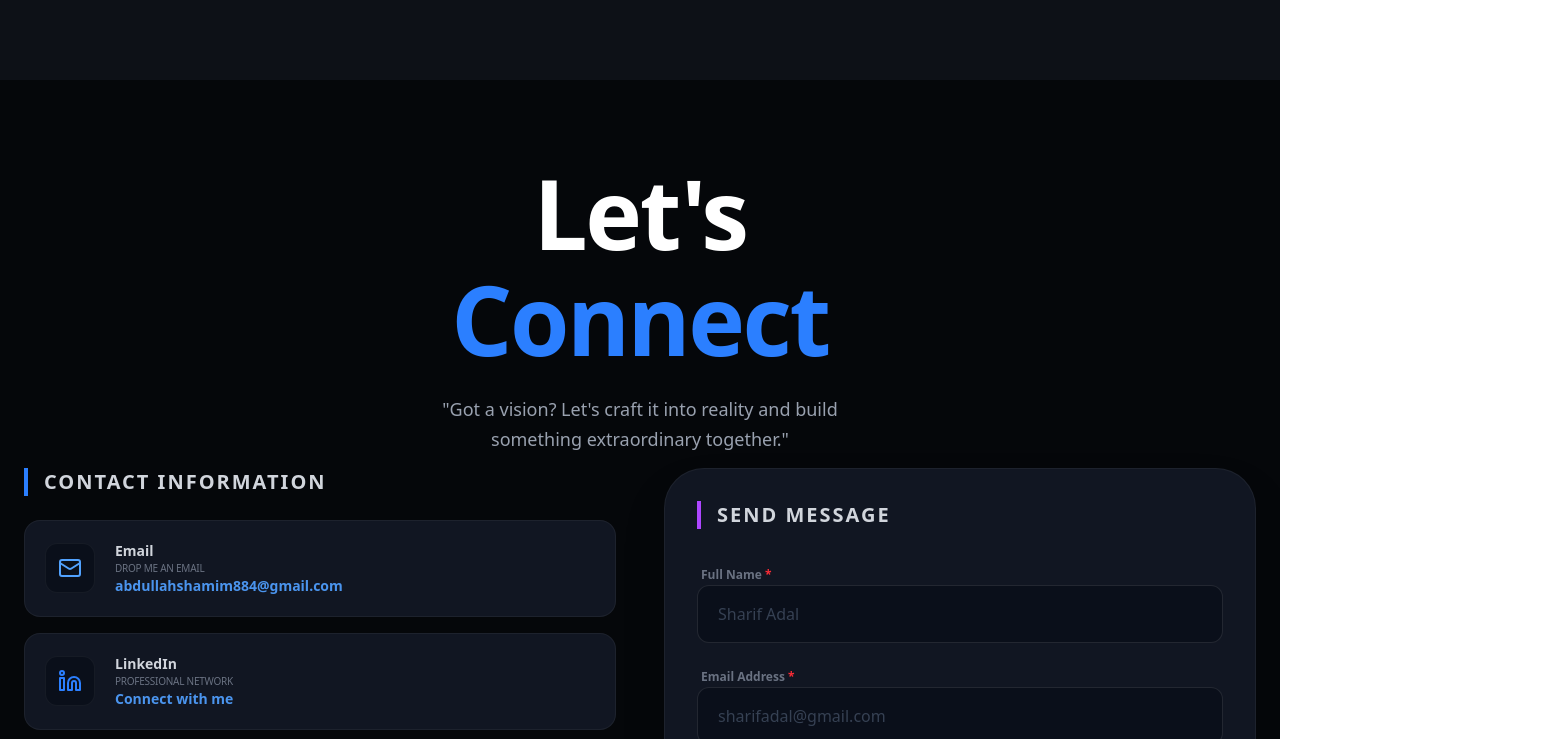
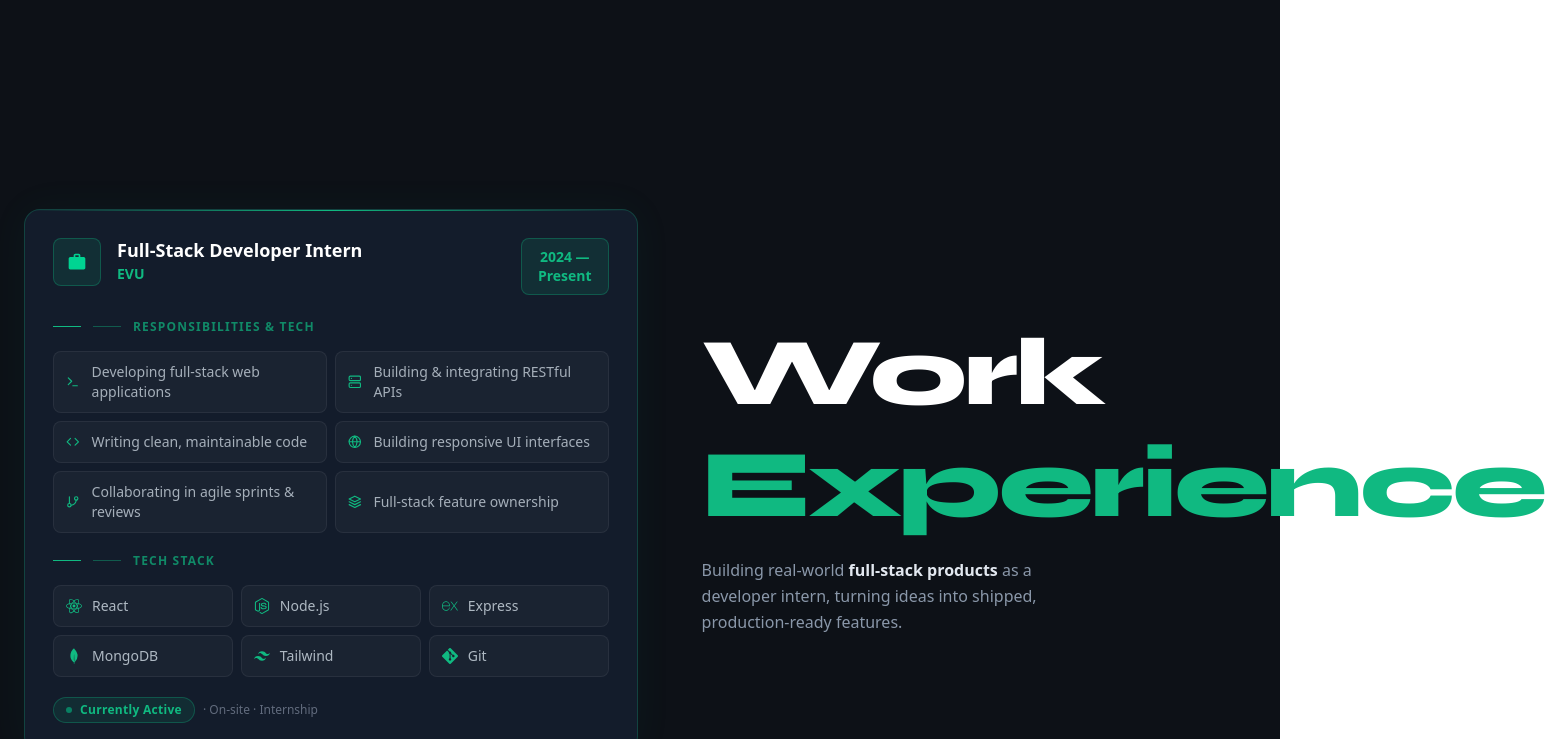
Before and after one commit to abdullah-shamim-2004/my-portfolio, a React (Vite) app: page / in a window 1280 px wide. Shown: the part 4557-5296 px from the top of the page, 1545 px wide, since content can reach past the window. Built offline with nearby package versions, Linux system fonts and the light colour scheme.

Commit message:
feat: add experience section.

```diff
--- /dev/null
+++ b/src/Components/Experience/Experience.jsx
@@ -0,0 +1,278 @@
+import { useEffect, useRef, useState } from "react";
+import {
+  FiCode,
+  FiServer,
+  FiLayers,
+  FiGlobe,
+  FiGitBranch,
+  FiTerminal,
+} from "react-icons/fi";
+import {
+  SiReact,
+  SiNodedotjs,
+  SiMongodb,
+  SiTailwindcss,
+  SiExpress,
+  SiGit,
+} from "react-icons/si";
+import { MdWork } from "react-icons/md";
+
+const responsibilities = [
+  { icon: <FiTerminal />, label: "Developing full-stack web applications" },
+  { icon: <FiServer />, label: "Building & integrating RESTful APIs" },
+  { icon: <FiCode />, label: "Writing clean, maintainable code" },
+  { icon: <FiGlobe />, label: "Building responsive UI interfaces" },
+  { icon: <FiGitBranch />, label: "Collaborating in agile sprints & reviews" },
+  { icon: <FiLayers />, label: "Full-stack feature ownership" },
+];
+
+const techStack = [
+  { icon: <SiReact />, label: "React" },
+  { icon: <SiNodedotjs />, label: "Node.js" },
+  { icon: <SiExpress />, label: "Express" },
+  { icon: <SiMongodb />, label: "MongoDB" },
+  { icon: <SiTailwindcss />, label: "Tailwind" },
+  { icon: <SiGit />, label: "Git" },
+];
+
+export default function Experience() {
+  const [visible, setVisible] = useState(false);
+  const ref = useRef(null);
+
+  useEffect(() => {
+    const observer = new IntersectionObserver(
+      ([e]) => {
+        if (e.isIntersecting) setVisible(true);
+      },
+      { threshold: 0.1 },
+    );
+    if (ref.current) observer.observe(ref.current);
+    return () => observer.disconnect();
+  }, []);
+
+  return (
+    <section
+      ref={ref}
+      className="min-h-screen w-full flex items-center"
+      style={{ background: "#0d1117" }}
+    >
+      <div className="max-w-7xl mx-auto w-full px-6 py-24 flex flex-col lg:flex-row items-center gap-16">
+        {/* ── LEFT: Card ── */}
+        <div
+          className={`w-full lg:w-[55%] transition-all duration-700 ${
+            visible ? "opacity-100 translate-y-0" : "opacity-0 translate-y-10"
+          }`}
+          style={{ transitionDelay: "0.1s" }}
+        >
+          <div
+            className="rounded-2xl p-7 relative overflow-hidden"
+            style={{
+              background: "#131c2b",
+              border: "1px solid rgba(16,185,129,0.25)",
+              boxShadow: "0 0 40px rgba(16,185,129,0.05)",
+            }}
+          >
+            {/* Top accent line */}
+            <div
+              className="absolute top-0 left-0 right-0 h-px"
+              style={{
+                background:
+                  "linear-gradient(90deg, transparent, #10b981, transparent)",
+              }}
+            />
+
+            {/* ── Card Header ── */}
+            <div className="flex items-start justify-between gap-4 mb-6">
+              <div className="flex items-center gap-4">
+                {/* Icon box */}
+                <div
+                  className="w-12 h-12 rounded-lg flex items-center justify-center flex-shrink-0"
+                  style={{
+                    background: "rgba(16,185,129,0.12)",
+                    border: "1px solid rgba(16,185,129,0.3)",
+                  }}
+                >
+                  <MdWork className="text-emerald-400 text-xl" />
+                </div>
+
+                <div>
+                  <h3 className="font-bold text-white text-lg leading-tight">
+                    Full-Stack Developer Intern
+                  </h3>
+                  <p
+                    className="text-sm font-semibold mt-0.5"
+                    style={{ color: "#10b981" }}
+                  >
+                    EVU
+                  </p>
+                </div>
+              </div>
+
+              {/* Date badge */}
+              <div
+                className="flex-shrink-0 text-center px-4 py-2 rounded-lg text-sm font-semibold"
+                style={{
+                  background: "rgba(16,185,129,0.12)",
+                  border: "1px solid rgba(16,185,129,0.3)",
+                  color: "#10b981",
+                  lineHeight: "1.4",
+                }}
+              >
+                2024 —<br />
+                Present
+              </div>
+            </div>
+
+            {/* ── Divider label ── */}
+            <div className="flex items-center gap-3 mb-4">
+              <div className="w-7 h-px" style={{ background: "#10b981" }} />
+              <div
+                className="w-7 h-px"
+                style={{ background: "rgba(16,185,129,0.4)" }}
+              />
+              <span
+                className="text-xs font-semibold tracking-widest uppercase"
+                style={{ color: "rgba(16,185,129,0.7)" }}
+              >
+                Responsibilities & Tech
+              </span>
+            </div>
+
+            {/* ── Responsibilities Grid ── */}
+            <div className="grid grid-cols-1 sm:grid-cols-2 gap-2 mb-5">
+              {responsibilities.map(({ icon, label }, i) => (
+                <div
+                  key={i}
+                  className="flex items-center gap-3 px-3 py-2.5 rounded-lg transition-colors duration-200 hover:border-emerald-500/30"
+                  style={{
+                    background: "rgba(255,255,255,0.03)",
+                    border: "1px solid rgba(255,255,255,0.06)",
+                  }}
+                >
+                  <span style={{ color: "#10b981", fontSize: "0.85rem" }}>
+                    {icon}
+                  </span>
+                  <span
+                    className="text-sm"
+                    style={{ color: "rgba(200,210,220,0.8)" }}
+                  >
+                    {label}
+                  </span>
+                </div>
+              ))}
+            </div>
+
+            {/* ── Divider label ── */}
+            <div className="flex items-center gap-3 mb-4">
+              <div className="w-7 h-px" style={{ background: "#10b981" }} />
+              <div
+                className="w-7 h-px"
+                style={{ background: "rgba(16,185,129,0.4)" }}
+              />
+              <span
+                className="text-xs font-semibold tracking-widest uppercase"
+                style={{ color: "rgba(16,185,129,0.7)" }}
+              >
+                Tech Stack
+              </span>
+            </div>
+
+            {/* ── Tech Stack Grid ── */}
+            <div className="grid grid-cols-2 sm:grid-cols-3 gap-2">
+              {techStack.map(({ icon, label }, i) => (
+                <div
+                  key={i}
+                  className="flex items-center gap-2.5 px-3 py-2.5 rounded-lg transition-all duration-200 hover:border-emerald-500/40 group"
+                  style={{
+                    background: "rgba(255,255,255,0.03)",
+                    border: "1px solid rgba(255,255,255,0.06)",
+                  }}
+                >
+                  <span
+                    className="text-base transition-colors duration-200 group-hover:text-emerald-400"
+                    style={{ color: "#10b981" }}
+                  >
+                    {icon}
+                  </span>
+                  <span
+                    className="text-sm font-medium"
+                    style={{ color: "rgba(200,210,220,0.85)" }}
+                  >
+                    {label}
+                  </span>
+                </div>
+              ))}
+            </div>
+
+            {/* Active badge */}
+            <div className="mt-5 flex items-center gap-2">
+              <span
+                className="inline-flex items-center gap-2 px-3 py-1 rounded-full text-xs font-semibold tracking-wide"
+                style={{
+                  background: "rgba(16,185,129,0.1)",
+                  border: "1px solid rgba(16,185,129,0.3)",
+                  color: "#10b981",
+                }}
+              >
+                <span className="w-1.5 h-1.5 rounded-full bg-emerald-400 animate-pulse inline-block" />
+                Currently Active
+              </span>
+              <span
+                className="text-xs"
+                style={{ color: "rgba(150,160,180,0.6)" }}
+              >
+                · On-site · Internship
+              </span>
+            </div>
+          </div>
+        </div>
+
+        {/* ── RIGHT: Big Title ── */}
+        <div
+          className={`w-full lg:w-[45%] text-center lg:text-left transition-all duration-700 ${
+            visible ? "opacity-100 translate-y-0" : "opacity-0 translate-y-10"
+          }`}
+          style={{ transitionDelay: "0.25s" }}
+        >
+          <h2
+            className="font-black leading-none mb-4"
+            style={{
+              fontFamily: "'Syne', sans-serif",
+              fontSize: "clamp(3.5rem, 8vw, 6rem)",
+              color: "#ffffff",
+              letterSpacing: "-0.03em",
+            }}
+          >
+            Work
+          </h2>
+          <h2
+            className="font-black leading-none mb-6"
+            style={{
+              fontFamily: "'Syne', sans-serif",
+              fontSize: "clamp(3.5rem, 8vw, 6rem)",
+              color: "#10b981",
+              letterSpacing: "-0.03em",
+            }}
+          >
+            Experience
+          </h2>
+          <p
+            className="text-base leading-relaxed"
+            style={{ color: "rgba(160,175,195,0.85)", maxWidth: "360px" }}
+          >
+            Building real-world{" "}
+            <strong style={{ color: "#e2e8f0" }}>full-stack products</strong> as
+            a developer intern, turning ideas into shipped, production-ready
+            features.
+          </p>
+        </div>
+      </div>
+
+      {/* Google Font */}
+      <link
+        rel="stylesheet"
+        href="https://fonts.googleapis.com/css2?family=Syne:wght@800&display=swap"
+      />
+    </section>
+  );
+}
--- a/src/Layouts/HomeLayout.jsx
+++ b/src/Layouts/HomeLayout.jsx
@@ -7,6 +7,7 @@ import ProjectsSection from "../Components/Projects/ProjectsSection";
 import ConnectSection from "../Components/Connect/ConnectSection";
 import Footer from "../Components/Footer/Footer";
 import AboutSection from "../Components/About/AboutSection";
+import Experience from "../Components/Experience/Experience";
 
 const HomeLayout = () => {
   return (
@@ -42,6 +43,10 @@ const HomeLayout = () => {
         <section id="projects">
           <ProjectsSection />
         </section>
+        {/* Experience */}
+        <section id="experience">
+          <Experience />
+        </section>
 
         {/* Contact */}
         <section id="contact">
```
